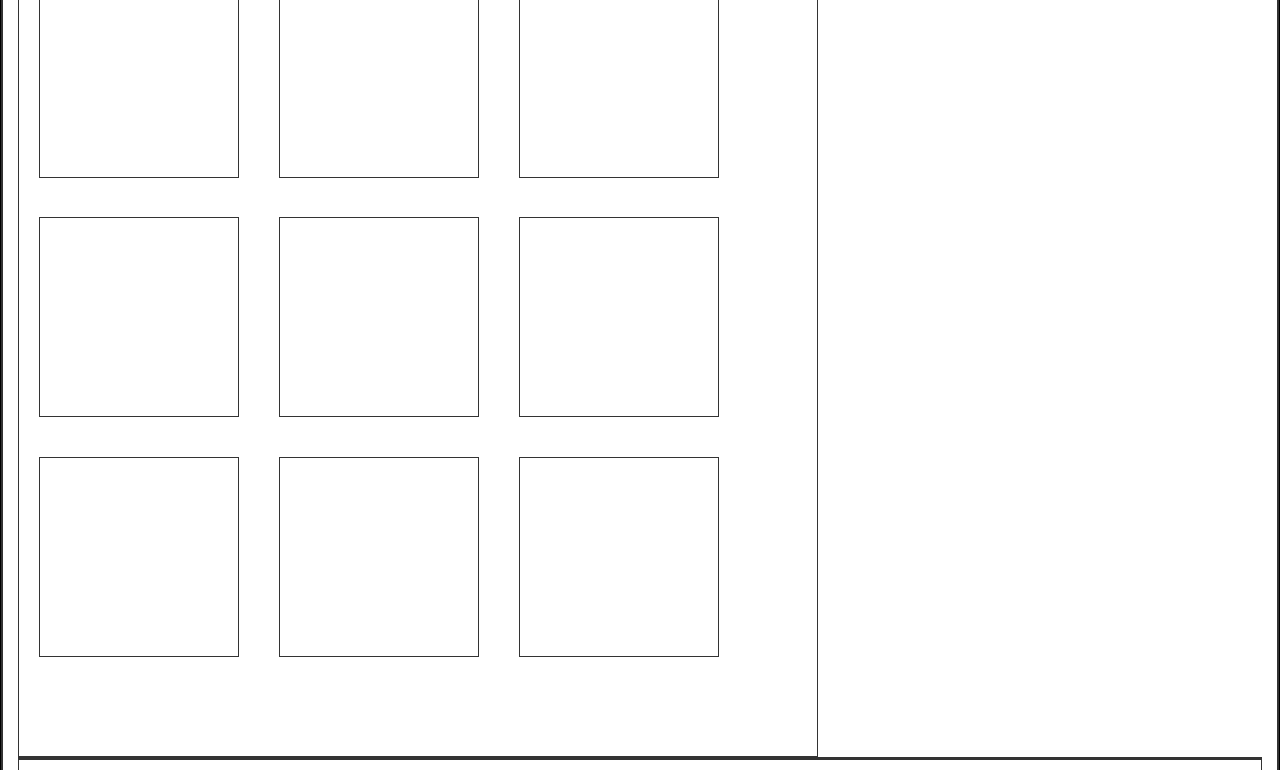
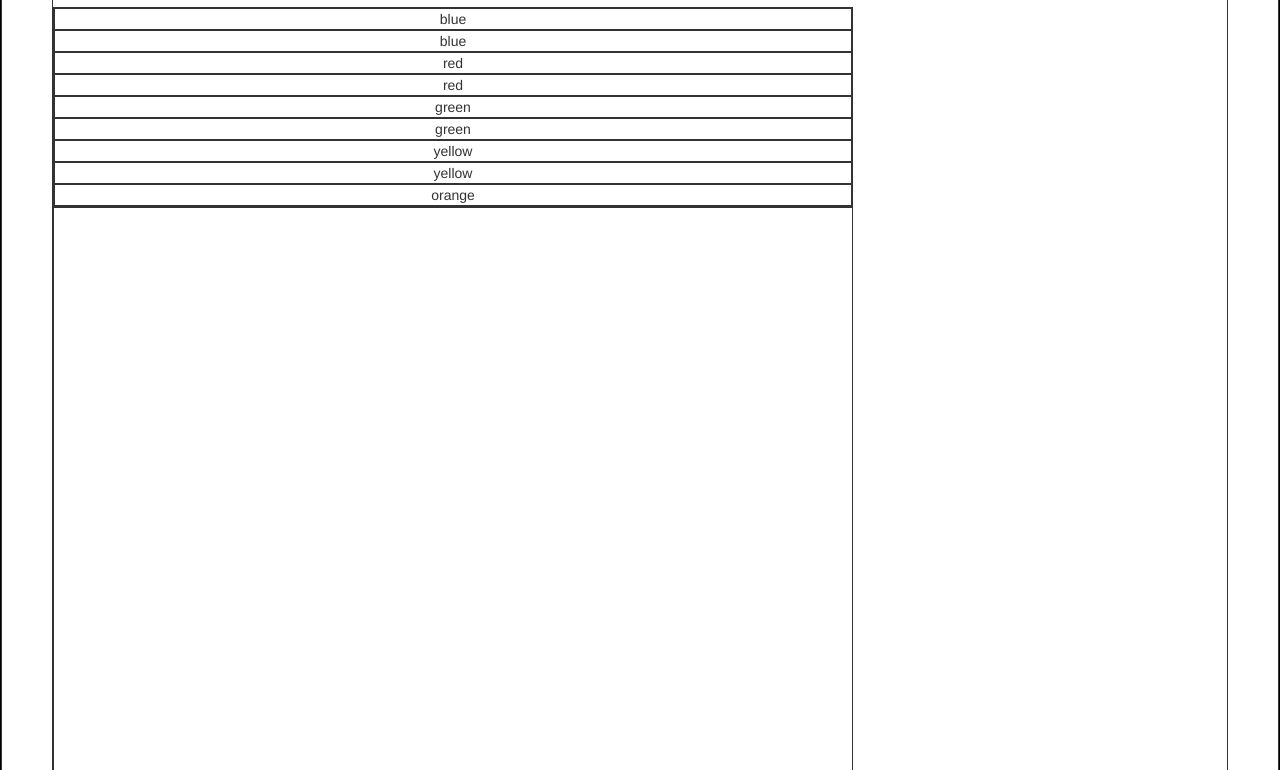
Before and after one commit to blacksmith4393/matchingGame, a plain HTML site: page index.html in a window 1280 px wide. Shown: the part 150-920 px from the top of the page. Drawn offline with nearby package versions, Linux system fonts and the light colour scheme.

Commit message:
changing tiles

```diff
--- a/index.html
+++ b/index.html
@@ -9,26 +9,22 @@
 
 </head>
 <body>
-<div class="container-fluid text-center">
+<div id="wrapper">
   <h1>Tile Matching Game</h1>
   <p>Click the button to see a new quote </p>
+
   <div id="game-board">
-    <div class="tile"></div>
-    <div class="tile"></div>
-    <div class="tile"></div>
-    <div class="tile"></div>
-    <div class="tile"></div>
-    <div class="tile"></div>
-    <div class="tile"></div>
-    <div class="tile"></div>
-    <div class="tile"></div>
+    <div class="button">blue</div>
+    <div class="button">blue</div>
+    <div class="button">red</div>
+    <div class="button">red</div>
+    <div class="button">green</div>
+    <div class="button">green</div>
+    <div class="button">yellow</div>
+    <div class="button">yellow</div>
+    <div class="button">orange</div>
+    <div class="button"></div>
   </div>
-
-
-  <footer>
-    <p></p>
-  </footer>
-
 </div>
 
 </body>
```
